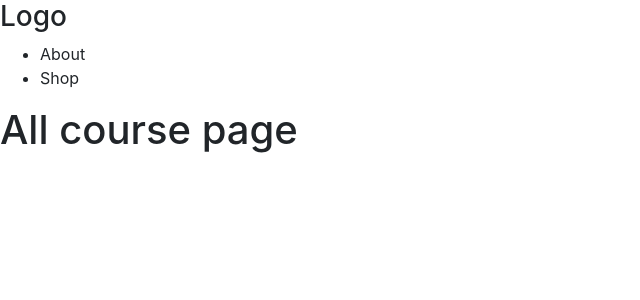
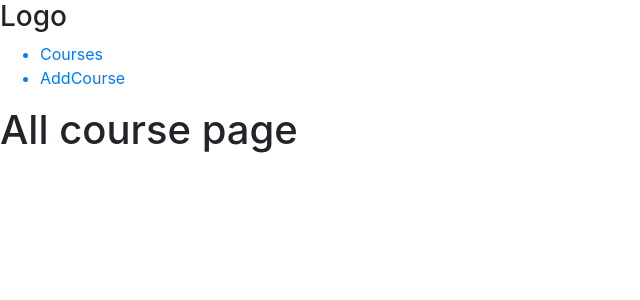
Before and after one commit to juls12/react-project, a React (Create React App) app: page /courses in a window 1280 px wide. Shown: the top 300 px of the page, without its empty margins (0-640 px from the left). Built offline with nearby package versions, Linux system fonts and the light colour scheme.

Commit message:
react router added

```diff
--- a/src/App.js
+++ b/src/App.js
@@ -12,10 +12,20 @@ function App() {
     <Router>
     <div className="App">
      <Nav />
+     <Switch>
+     <Route path="/" exact component={Home}/>
      <Route path="/courses" component={Courses} />
+     <Route path="/addcourse" component={AddCourse} />
+     </Switch>
     </div>
     </Router>
   );
 }
 
+const Home = () => (
+  <div>
+    <h1>Home Page</h1>
+  </div>
+);
+
 export default App;
--- a/src/Nav.js
+++ b/src/Nav.js
@@ -1,13 +1,18 @@
 import React from 'react';
 import './index.css';
+import {Link} from 'react-router-dom';
 
-function Nav () {
+function Nav() {
     return (
         <nav>
             <h3>Logo</h3>
-            <ul>
-                <li>About</li>
-                <li>Shop</li>
+            <ul className="nav-links">
+                <Link to="/courses">
+                    <li>Courses</li>
+                </Link>
+                <Link to="/addcourse">
+                    <li>AddCourse</li>
+                </Link>
             </ul>
         </nav>
     )
```
